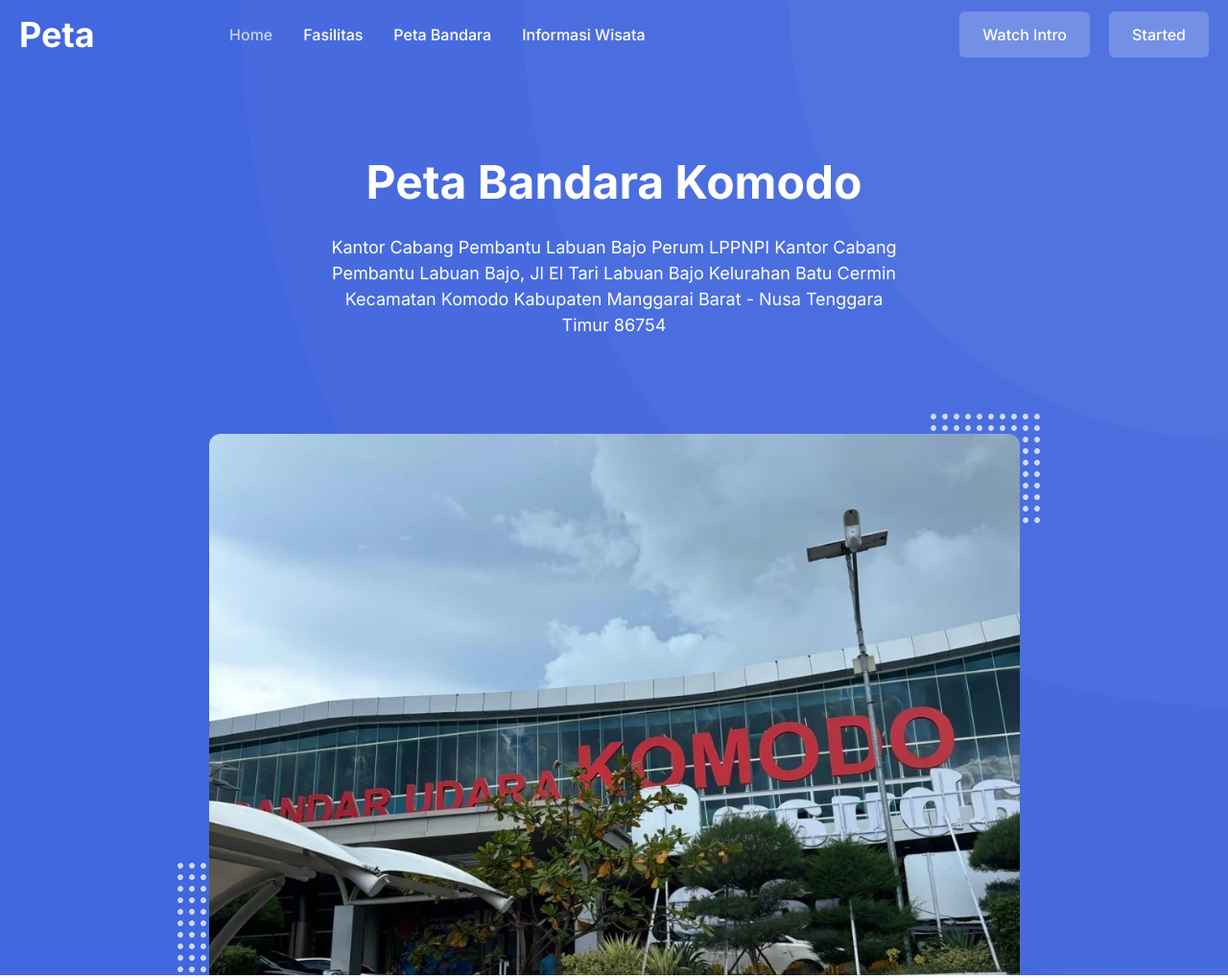
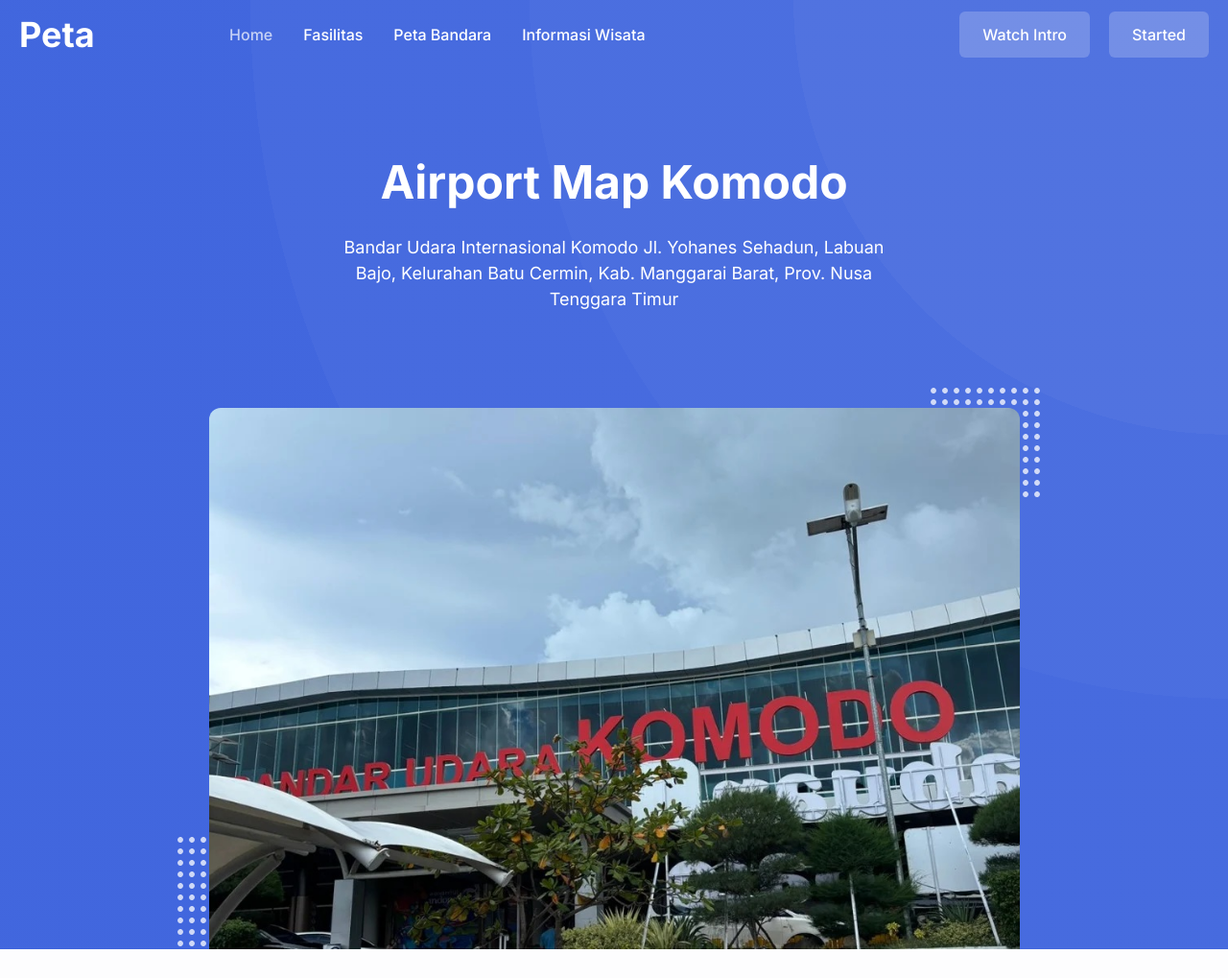
Before and after one commit to almasghinamarzuqoh/peta-bandara, a plain HTML site: page index.html in a window 1280 px wide. Shown: the top 1019 px of the page at 96% size. Drawn offline with nearby package versions, Linux system fonts and the light colour scheme.

Commit message:
three commit

```diff
--- a/index.html
+++ b/index.html
@@ -227,13 +227,13 @@
                 <h1
                   class="mb-6 text-3xl font-bold leading-snug text-primary-color sm:text-4xl sm:leading-snug lg:text-5xl lg:leading-tight"
                 >
-                  Peta Bandara Komodo
+                  Airport Map Komodo
                 </h1>
 
                 <p
                   class="mx-auto mb-9 max-w-[600px] text-base text-primary-color sm:text-lg sm:leading-normal"
                 >
-                  Kantor Cabang Pembantu Labuan Bajo Perum LPPNPI Kantor Cabang Pembantu Labuan Bajo, Jl El Tari Labuan Bajo Kelurahan Batu Cermin Kecamatan Komodo Kabupaten Manggarai Barat - Nusa Tenggara Timur 86754
+                  Bandar Udara Internasional Komodo Jl. Yohanes Sehadun, Labuan Bajo, Kelurahan Batu Cermin, Kab. Manggarai Barat, Prov. Nusa Tenggara Timur
                 </p>
               </div>
             </div>
```
